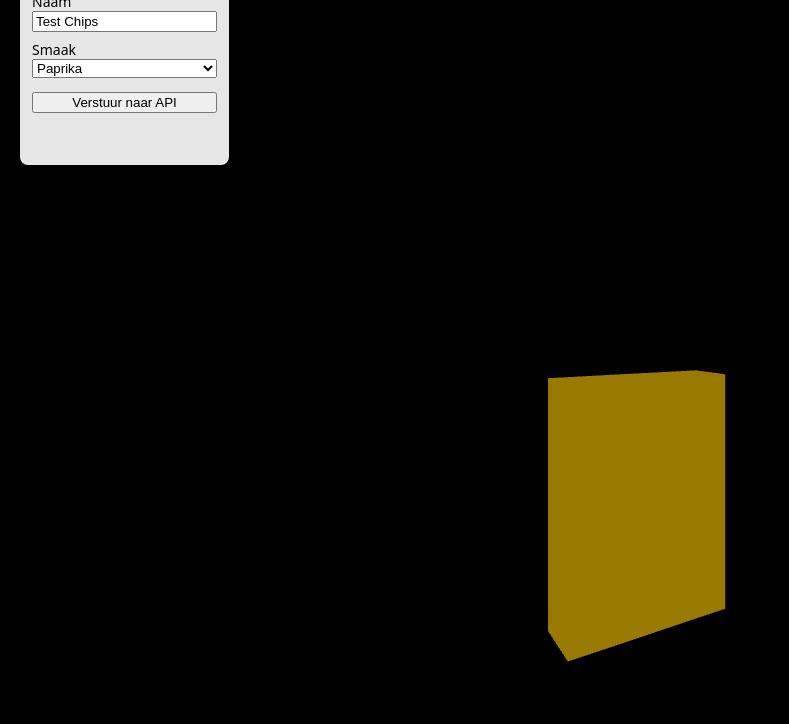
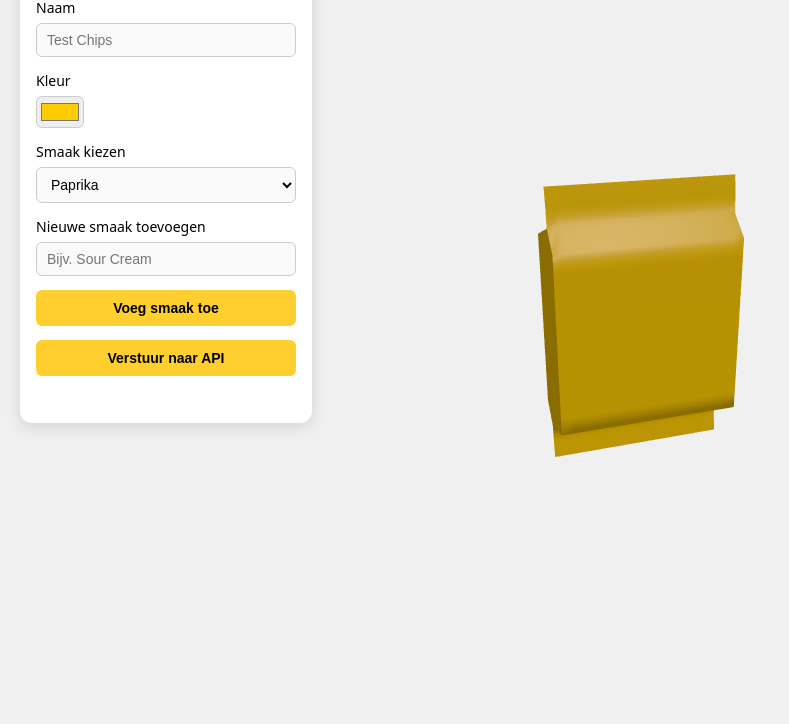
Before and after one commit to Fien1004/lays-configurator, a website built with Vite: page index.html in a window 1280 px wide. Shown: the part 76-800 px from the top of the page, without its empty margins (0-789 px from the left). Built offline with nearby package versions, Linux system fonts and the light colour scheme; animation ran at ten frames a second.

Commit message:
feat: improved UI and upgraded 3D chips bag model

```diff
--- a/index.html
+++ b/index.html
@@ -16,14 +16,21 @@
       </label>
 
       <label>
-        Smaak
-        <select id="smaakSelect">
-          <option value="Paprika">Paprika</option>
-          <option value="Naturel">Naturel</option>
-          <option value="BBQ">BBQ</option>
-          <option value="Pickles">Pickles</option>
-        </select>
+        Kleur
+        <input id="kleurInput" type="color" value="#ffcc00" />
       </label>
+
+      <label>
+        Smaak kiezen
+        <select id="smaakSelect"></select>
+      </label>
+
+      <label>
+        Nieuwe smaak toevoegen
+        <input id="nieuweSmaakInput" type="text" placeholder="Bijv. Sour Cream" />
+      </label>
+
+      <button id="voegSmaakToeBtn">Voeg smaak toe</button>
 
       <button id="opslaanBtn">Verstuur naar API</button>
 
--- a/main.js
+++ b/main.js
@@ -1,94 +1,166 @@
-import * as THREE from "three"
+import * as THREE from "three";
+import { OrbitControls } from "three/examples/jsm/controls/OrbitControls.js";
+
+// Canvas
+const canvas = document.getElementById("canvas");
 
 // Scene
-const scene = new THREE.Scene()
+const scene = new THREE.Scene();
+scene.background = new THREE.Color("#f0f0f0");
 
 // Camera
 const camera = new THREE.PerspectiveCamera(
-  75,
+  60,
   window.innerWidth / window.innerHeight,
   0.1,
-  1000
-)
-camera.position.set(0, 1, 3)
+  100
+);
+camera.position.set(0, 1.5, 3.5);
 
 // Renderer
 const renderer = new THREE.WebGLRenderer({
-  canvas: document.getElementById("canvas"),
+  canvas,
   antialias: true
-})
-renderer.setSize(window.innerWidth, window.innerHeight)
+});
+renderer.setPixelRatio(window.devicePixelRatio);
+renderer.setSize(window.innerWidth, window.innerHeight);
 
 // Licht
-const light = new THREE.AmbientLight(0xffffff, 1)
-scene.add(light)
+scene.add(new THREE.AmbientLight(0xffffff, 0.8));
+const dirLight = new THREE.DirectionalLight(0xffffff, 1);
+dirLight.position.set(3, 5, 4);
+scene.add(dirLight);
 
-// Kubus als chipszak placeholder
-const geometry = new THREE.BoxGeometry(1, 1.4, 0.3)
-const material = new THREE.MeshStandardMaterial({ color: "yellow" })
-const bag = new THREE.Mesh(geometry, material)
-scene.add(bag)
+// Chipszak
+const geo = new THREE.BoxGeometry(1, 1.6, 0.4, 16, 16, 16);
+const mat = new THREE.MeshStandardMaterial({ color: "#ffcc00", roughness: 0.4 });
+const bag = new THREE.Mesh(geo, mat);
+bag.position.y = 0;
+scene.add(bag);
+
+// Vervorming voor zachtere zak
+for (let i = 0; i < geo.attributes.position.count; i++) {
+  const y = geo.attributes.position.getY(i);
+  if (y > 0.5 || y < -0.5) {
+    geo.attributes.position.setZ(i, Math.sin(y * 3) * 0.08);
+  }
+}
+geo.computeVertexNormals();
+
+// Controls
+const controls = new OrbitControls(camera, renderer.domElement);
+controls.enableDamping = true;
+controls.maxPolarAngle = Math.PI / 2;
+controls.minDistance = 2;
+controls.maxDistance = 6;
+
+// UI elementen
+const naamInput = document.getElementById("naamInput");
+const kleurInput = document.getElementById("kleurInput");
+const smaakSelect = document.getElementById("smaakSelect");
+const nieuweSmaakInput = document.getElementById("nieuweSmaakInput");
+const voegSmaakToeBtn = document.getElementById("voegSmaakToeBtn");
+const opslaanBtn = document.getElementById("opslaanBtn");
+const statusP = document.getElementById("status");
+
+// Startsmaken
+let smaken = ["Paprika", "Naturel", "BBQ", "Pickles"];
+
+// Drop-down vullen
+function updateSmaakDropdown() {
+  smaakSelect.innerHTML = "";
+  smaken.forEach(smaak => {
+    const opt = document.createElement("option");
+    opt.value = smaak;
+    opt.textContent = smaak;
+    smaakSelect.appendChild(opt);
+  });
+}
+updateSmaakDropdown();
 
 // Config object
 const config = {
-  naam: "Test Chips",
-  smaak: "Paprika"
-}
+  naam: "",
+  smaak: smaken[0],
+  kleur: kleurInput.value
+};
 
-// UI elementen
-const naamInput = document.getElementById("naamInput")
-const smaakSelect = document.getElementById("smaakSelect")
-const opslaanBtn = document.getElementById("opslaanBtn")
-const statusP = document.getElementById("status")
+// kleur kiezen
+kleurInput.addEventListener("input", () => {
+  config.kleur = kleurInput.value;
+  mat.color.set(config.kleur);
+});
 
-naamInput.value = config.naam
-smaakSelect.value = config.smaak
+// smaak kiezen
+smaakSelect.addEventListener("change", () => {
+  config.smaak = smaakSelect.value;
+});
 
-// kleur aanpassen
-function updateColorForFlavor(smaak) {
-  if (smaak === "Paprika") material.color.set("#ffcc00")
-  if (smaak === "Naturel") material.color.set("#f5e6b3")
-  if (smaak === "BBQ") material.color.set("#cc6600")
-  if (smaak === "Pickles") material.color.set("#99cc00")
-}
+// eigen smaak toevoegen
+voegSmaakToeBtn.addEventListener("click", () => {
+  const nieuwe = nieuweSmaakInput.value.trim();
+  if (nieuwe === "") return;
 
-updateColorForFlavor(config.smaak)
+  smaken.push(nieuwe);
+  updateSmaakDropdown();
+  smaakSelect.value = nieuwe;
+  config.smaak = nieuwe;
+  nieuweSmaakInput.value = "";
+});
 
-// input listeners
+// naam
 naamInput.addEventListener("input", () => {
-  config.naam = naamInput.value
-})
+  config.naam = naamInput.value;
+});
 
-smaakSelect.addEventListener("change", () => {
-  config.smaak = smaakSelect.value
-  updateColorForFlavor(config.smaak)
-})
+// API versturen
+opslaanBtn.addEventListener("click", async () => {
+  if (!config.naam.trim()) {
+    statusP.style.color = "red";
+    statusP.textContent = "Vul een naam in.";
+    return;
+  }
 
-// POST naar API
-opslaanBtn.addEventListener("click", async () => {
-  statusP.textContent = "Bezig met versturen..."
+  statusP.style.color = "black";
+  statusP.textContent = "Bezig met versturen...";
+
+  const payload = {
+    naam: config.naam,
+    smaak: config.smaak,
+    kleur: config.kleur,
+    toppings: [],
+    datum: new Date().toISOString()
+  };
 
   try {
     const res = await fetch("https://lays-api-6rne.onrender.com/bag", {
       method: "POST",
-      headers: {
-        "Content-Type": "application/json"
-      },
-      body: JSON.stringify(config)
-    })
+      headers: { "Content-Type": "application/json" },
+      body: JSON.stringify(payload)
+    });
 
-    const data = await res.json()
-    statusP.textContent = "Opgeslagen met id: " + data._id
+    const data = await res.json();
+
+    statusP.style.color = "green";
+    statusP.textContent = "Opgeslagen met id: " + data._id;
   } catch (err) {
-    statusP.textContent = "Er ging iets mis bij het opslaan"
+    statusP.style.color = "red";
+    statusP.textContent = "Er ging iets mis bij het opslaan.";
   }
-})
+});
 
-// animatie
+// Resize
+window.addEventListener("resize", () => {
+  camera.aspect = window.innerWidth / window.innerHeight;
+  camera.updateProjectionMatrix();
+  renderer.setSize(window.innerWidth, window.innerHeight);
+});
+
+// Animatie
 function animate() {
-  requestAnimationFrame(animate)
-  bag.rotation.y += 0.01
-  renderer.render(scene, camera)
+  requestAnimationFrame(animate);
+  bag.rotation.y += 0.006;
+  controls.update();
+  renderer.render(scene, camera);
 }
-
-animate()
+animate();
--- a/style.css
+++ b/style.css
@@ -1,38 +1,88 @@
 body {
   margin: 0;
+  font-family: system-ui, sans-serif;
+  background: #f5f5f5;
   overflow: hidden;
-  font-family: system-ui, sans-serif;
 }
 
+/* Canvas */
 #canvas {
+  width: 100vw;
+  height: 100vh;
   display: block;
 }
 
+/* UI container */
 #ui {
   position: absolute;
   top: 20px;
   left: 20px;
-  padding: 12px;
-  background: rgba(255, 255, 255, 0.9);
-  border-radius: 8px;
+  width: 260px;
+  padding: 16px;
+  background: white;
+  border-radius: 12px;
+  box-shadow: 0 4px 16px rgba(0,0,0,0.12);
   display: flex;
   flex-direction: column;
-  gap: 8px;
+  gap: 14px;
   z-index: 10;
 }
 
-h1 {
-  margin: 0 0 4px;
+/* Titel */
+#ui h1 {
+  margin: 0;
   font-size: 18px;
+  font-weight: 600;
 }
 
+/* Labels en inputs */
 label {
   display: flex;
   flex-direction: column;
   font-size: 14px;
+  gap: 6px;
 }
 
-button {
-  margin-top: 6px;
+input[type="text"],
+select {
+  padding: 8px 10px;
+  border-radius: 6px;
+  border: 1px solid #ccc;
+  background: #fafafa;
+  font-size: 14px;
+}
+
+input[type="color"] {
+  width: 48px;
+  height: 32px;
+  padding: 2px;
+  border-radius: 6px;
+  border: 1px solid #ccc;
   cursor: pointer;
 }
+
+/* Knoppen */
+button {
+  padding: 10px 12px;
+  border: none;
+  border-radius: 6px;
+  background: #ffcf30;
+  font-size: 14px;
+  font-weight: 600;
+  cursor: pointer;
+  transition: 0.15s;
+}
+
+button:hover {
+  background: #e6b82c;
+}
+
+button:active {
+  background: #d0a528;
+}
+
+/* Status melding */
+#status {
+  font-size: 13px;
+  margin-top: 4px;
+}
```
